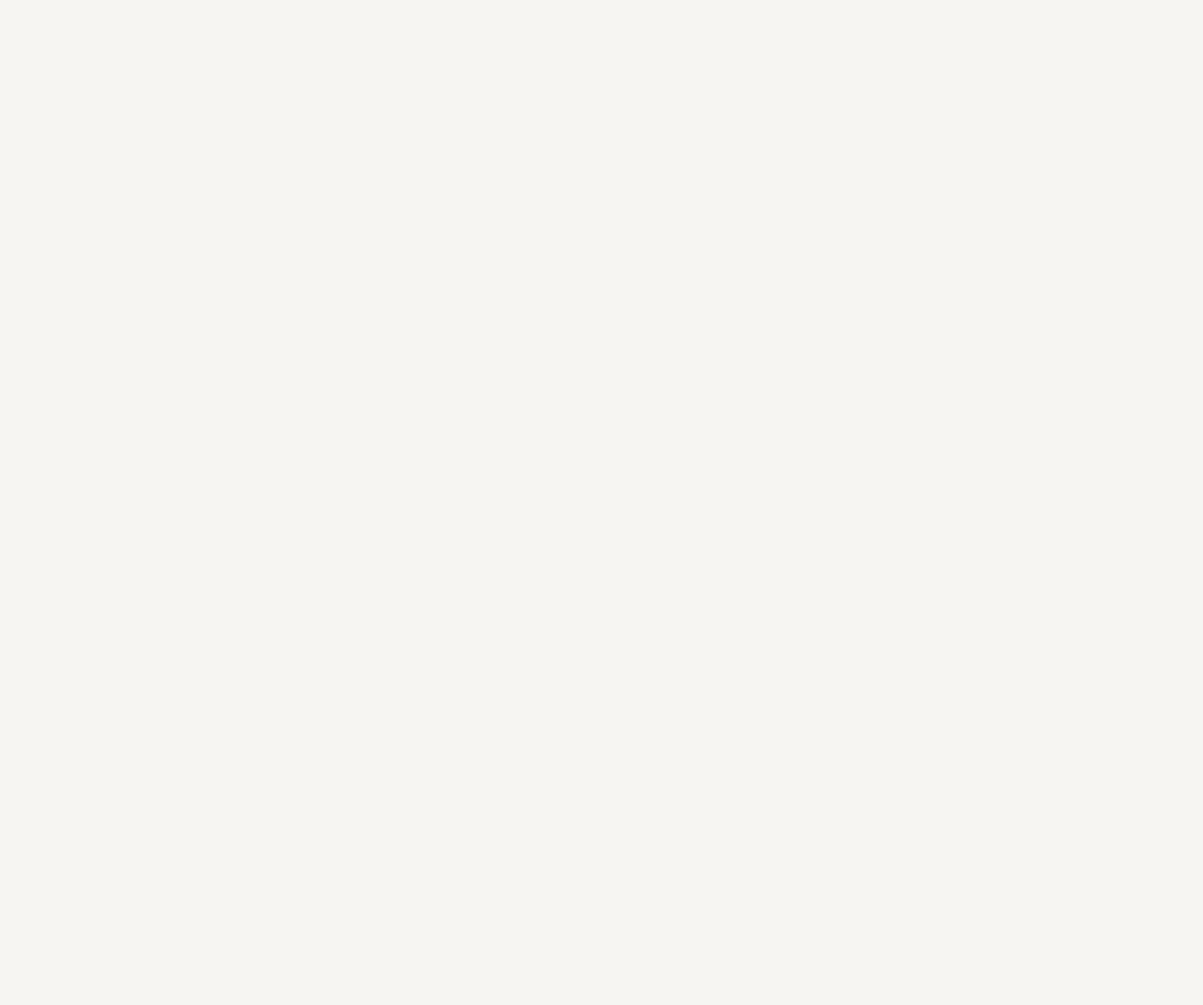
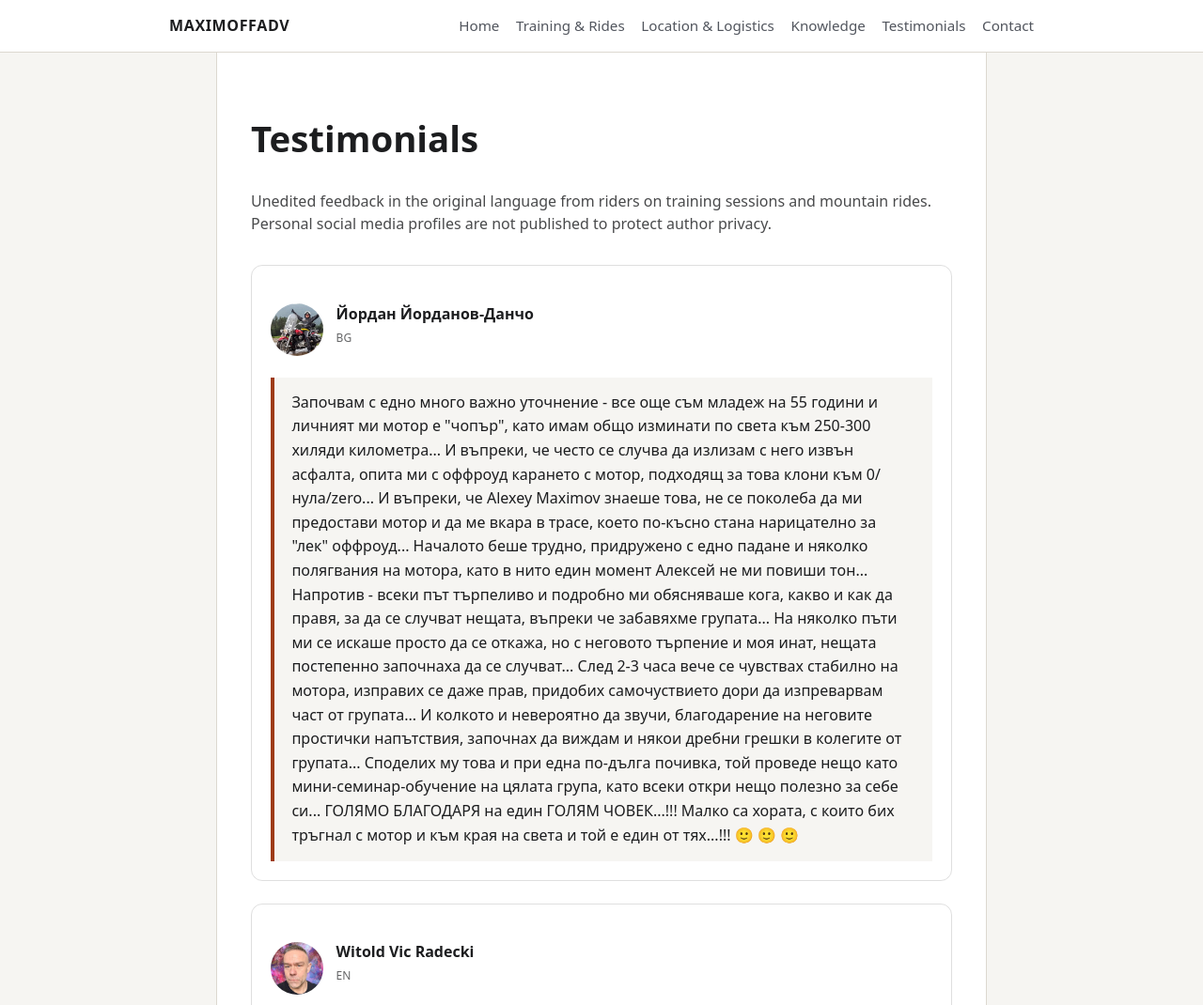
Before and after one commit to maximoffadv/maximoffadv-site, an Astro site: page /testimonials in a window 1280 px wide. Before the commit this address had no page. Shown: the top 1070 px of the page at 94% size. Before the commit the page ends 800 px from the top, so only its background shows below. Built offline with nearby package versions, Linux system fonts and the light colour scheme; Astro itself is replaced by a stand-in of ours.

Commit message:
Add testimonials page with rider avatars and header link

```diff
--- a/src/layouts/Layout.astro
+++ b/src/layouts/Layout.astro
@@ -161,9 +161,10 @@ const pageDescription =
         <a class="brand" href="/">Maximoffadv</a>
         <nav class="nav-links" aria-label="Primary navigation">
           <a href="/">Home</a>
-          <a href="/training-and-rides">Training &amp; Rides</a>
-          <a href="/location-and-logistics">Location &amp; Logistics</a>
+          <a href="/training-and-rides">Training & Rides</a>
+          <a href="/location-and-logistics">Location & Logistics</a>
           <a href="/knowledge">Knowledge</a>
+          <a href="/testimonials">Testimonials</a>
           <a href="/contact">Contact</a>
         </nav>
       </div>
@@ -177,7 +178,7 @@ const pageDescription =
 
     <footer class="site-footer">
       <span>Maximoffadv · Bansko, Bulgaria</span>
-      <span>Rhodope &amp; Rila Mountains</span>
+      <span>Rhodope & Rila Mountains</span>
     </footer>
   </body>
 </html>
--- /dev/null
+++ b/src/pages/testimonials.astro
@@ -0,0 +1,199 @@
+---
+import Layout from "../layouts/Layout.astro";
+import jordanAvatar from "../assets/testimonials/avatars/jordan-yordanov-dancho.jpg";
+import witoldAvatar from "../assets/testimonials/avatars/witold-vic-radecki.jpg";
+import nifontovaAvatar from "../assets/testimonials/avatars/anastasiya-nifontova.jpg";
+import nickAvatar from "../assets/testimonials/avatars/nick-lopalov.jpg";
+
+interface Testimonial {
+  id: string;
+  author: string;
+  role?: string;
+  lang: "BG" | "EN" | "RU";
+  quote: string;
+  avatar?: ImageMetadata;
+  website?: string;
+  websiteLabel?: string;
+}
+
+const testimonials: Testimonial[] = [
+  {
+    id: "jordan-yordanov-dancho",
+    author: "Йордан Йорданов-Данчо",
+    lang: "BG",
+    avatar: jordanAvatar,
+    quote:
+      'Започвам с едно много важно уточнение - все още съм младеж на 55 години и личният ми мотор е "чопър", като имам общо изминати по света към 250-300 хиляди километра... И въпреки, че често се случва да излизам с него извън асфалта, опита ми с оффроуд карането с мотор, подходящ за това клони към 0/нула/zero... И въпреки, че Alexey Maximov знаеше това, не се поколеба да ми предостави мотор и да ме вкара в трасе, което по-късно стана нарицателно за "лек" оффроуд... Началото беше трудно, придружено с едно падане и няколко полягвания на мотора, като в нито един момент Алексей не ми повиши тон... Напротив - всеки път търпеливо и подробно ми обясняваше кога, какво и как да правя, за да се случват нещата, въпреки че забавяхме групата... На няколко пъти ми се искаше просто да се откажа, но с неговото търпение и моя инат, нещата постепенно започнаха да се случват... След 2-3 часа вече се чувствах стабилно на мотора, изправих се даже прав, придобих самочуствието дори да изпреварвам част от групата... И колкото и невероятно да звучи, благодарение на неговите простички напътствия, започнах да виждам и някои дребни грешки в колегите от групата... Споделих му това и при една по-дълга почивка, той проведе нещо като мини-семинар-обучение на цялата група, като всеки откри нещо полезно за себе си... ГОЛЯМО БЛАГОДАРЯ на един ГОЛЯМ ЧОВЕК...!!! Малко са хората, с които бих тръгнал с мотор и към края на света и той е един от тях...!!! 🙂 🙂 🙂',
+  },
+  {
+    id: "witold-vic-radecki",
+    author: "Witold Vic Radecki",
+    lang: "EN",
+    avatar: witoldAvatar,
+    quote: `Last summer I had a pleasure to spend a week of adventure biking in the beautiful Bulgarian country side courtesy of KHL moto.
+I was able to enjoy pretty exclusive tour as apart from me I had the company of Sergei, the boss of KHL Moto and Alexei who in that week of my biking experience taught me more than I could ask for.
+It was established pretty quickly that my ADV biking experience and skill set is rather limited so we all collectively decided to take it easy and invest that time in my improvement.
+Alexei with great patience started from the roots, which is physical exercises, correcting posture, waking up all those necessary muscles for handling the beast on two wheels.
+Then it went to some crucial riding skills on which, with the help of Alexei, I was able to keep improving.
+Aside from the training we spent great time picnicking in the mountains, relaxing in the natural hot springs and cooling down on the nearby river, enjoying a dinner in beautiful quaint little city along the way…
+Oh what a week that was!
+Once again I’d like to express my gratitude to Sergei and particularly Alexei for his holistic approach to this wonderful thing called motor biking. All of us who appreciate the wind therapy on two wheels will understand that and Alexei is definitely one of a kind!`,
+  },
+  {
+    id: "anastasiya-nifontova",
+    author: "Анастасия Нифонтова",
+    role: "Motorcycle racer & Dakar Rally competitor",
+    lang: "RU",
+    avatar: nifontovaAvatar,
+    website: "https://nifontova.com/",
+    websiteLabel: "nifontova.com",
+    quote: "Ты умеешь открывать новые горизонты! Спасибо 🙏🏻",
+  },
+  {
+    id: "nick-lopalov",
+    author: "Nick Lopalov",
+    role: "BMW 1150GSA adventure traveler",
+    lang: "RU",
+    avatar: nickAvatar,
+    quote:
+      "К Лёше в руки я попал с 1150GSA, который при мне видел очень много асфальта, иногда не очень хорошего (Типичная история для гуся😁) и немного грунтовых дорог, да песка на Байкале... и всё. Моих скудных навыков внедорожной езды едва хватало, чтобы проехать несколько сотен метров до места установки палатки, и за эти сотни метров прибавлялась пара седых волос. Короче, когда я приехал в Банско, и Лёша начал вытаскивать меня в горы, ему достался почти чистый лист. За несколько выездов в горы, через пот, слёзы, да ноющие ноги и мышцы жопы, я получил массу впечатлений, богатый опыт падений, и полностью поборол стандартный страх гусевода. В жёсткий оффроад мы не ездили, но рассекать по песчаным и каменистым лесным дорогам, пересекая ручьи, было весело и познавательно. Ездили мы с интеркомом, так что ошибки Лёша корректировал сразу, голосом, и на остановках устраивал разборы полётов. С удовольствием повторил бы на более легком мотоцикле при очередном визите в Болгарию, чтобы получить более серьезные навыки. Спасибо!",
+  },
+];
+---
+
+<Layout title="Testimonials">
+  <section class="testimonials-page">
+    <header class="testimonials-header">
+      <h1>Testimonials</h1>
+      <p>
+        Unedited feedback in the original language from riders on training sessions and mountain rides.
+        Personal social media profiles are not published to protect author privacy.
+      </p>
+    </header>
+
+    <div class="testimonials-list">
+      {testimonials.map((item) => (
+        <article class="testimonial-card">
+          <div class="testimonial-meta">
+            {item.avatar && (
+              <img
+                src={item.avatar.src}
+                alt={item.author}
+                width="56"
+                height="56"
+                loading="lazy"
+                decoding="async"
+                class="testimonial-avatar"
+              />
+            )}
+            <div class="testimonial-author-block">
+              <div class="testimonial-author">{item.author}</div>
+              {item.role && <div class="testimonial-role">{item.role}</div>}
+              <div class="testimonial-submeta">
+                <span class="testimonial-lang">{item.lang}</span>
+                {item.website && (
+                  <>
+                    <span>·</span>
+                    <a
+                      href={item.website}
+                      target="_blank"
+                      rel="noopener noreferrer"
+                      class="testimonial-link"
+                    >
+                      {item.websiteLabel || item.website}
+                    </a>
+                  </>
+                )}
+              </div>
+            </div>
+          </div>
+          <blockquote class="testimonial-quote">{item.quote}</blockquote>
+        </article>
+      ))}
+    </div>
+  </section>
+</Layout>
+
+<style>
+  .testimonials-page {
+    max-width: 780px;
+    margin: 0 auto;
+    padding: 2rem 1rem;
+  }
+
+  .testimonials-header p {
+    opacity: 0.8;
+    line-height: 1.5;
+  }
+
+  .testimonials-list {
+    display: grid;
+    gap: 1.5rem;
+    margin-top: 2rem;
+  }
+
+  .testimonial-card {
+    border: 1px solid rgba(128, 128, 128, 0.25);
+    border-radius: 12px;
+    padding: 1.25rem;
+  }
+
+  .testimonial-meta {
+    display: flex;
+    align-items: center;
+    gap: 0.85rem;
+    margin-bottom: 0.9rem;
+  }
+
+  .testimonial-avatar {
+    width: 56px;
+    height: 56px;
+    border-radius: 9999px;
+    object-fit: cover;
+    object-position: top center;
+    flex-shrink: 0;
+  }
+
+  .testimonial-author-block {
+    display: flex;
+    flex-direction: column;
+    gap: 0.15rem;
+  }
+
+  .testimonial-author {
+    font-weight: 600;
+  }
+
+  .testimonial-role {
+    font-size: 0.85rem;
+    opacity: 0.85;
+  }
+
+  .testimonial-submeta {
+    display: flex;
+    align-items: center;
+    gap: 0.45rem;
+    font-size: 0.8rem;
+    opacity: 0.8;
+  }
+
+  .testimonial-lang {
+    font-size: 0.75rem;
+    opacity: 0.85;
+  }
+
+  .testimonial-link {
+    color: var(--accent);
+    text-decoration: none;
+  }
+
+  .testimonial-link:hover {
+    text-decoration: underline;
+  }
+
+  .testimonial-quote {
+    margin: 0;
+    line-height: 1.6;
+    white-space: pre-line;
+  }
+</style>
```
Also changed, not shown: src/assets/testimonials/avatars/anastasiya-nifontova.jpg (added), src/assets/testimonials/avatars/jordan-yordanov-dancho.jpg (added), src/assets/testimonials/avatars/nick-lopalov.jpg (added), src/assets/testimonials/avatars/witold-vic-radecki.jpg (added).
